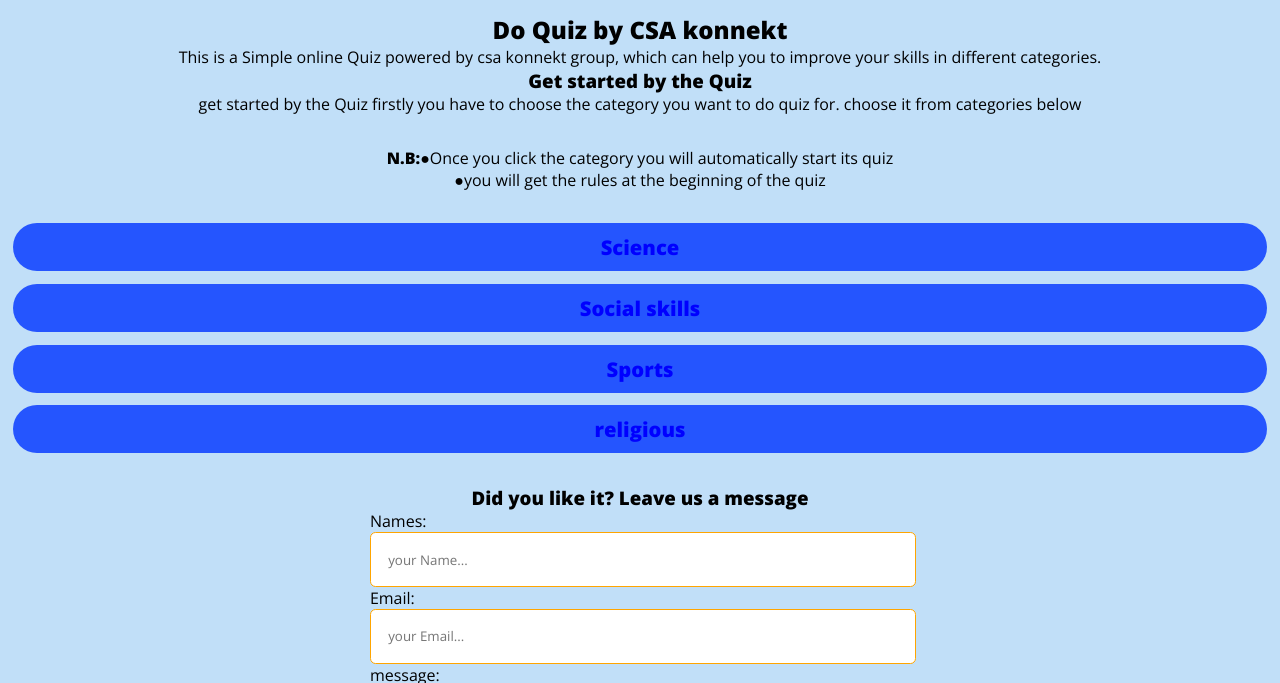
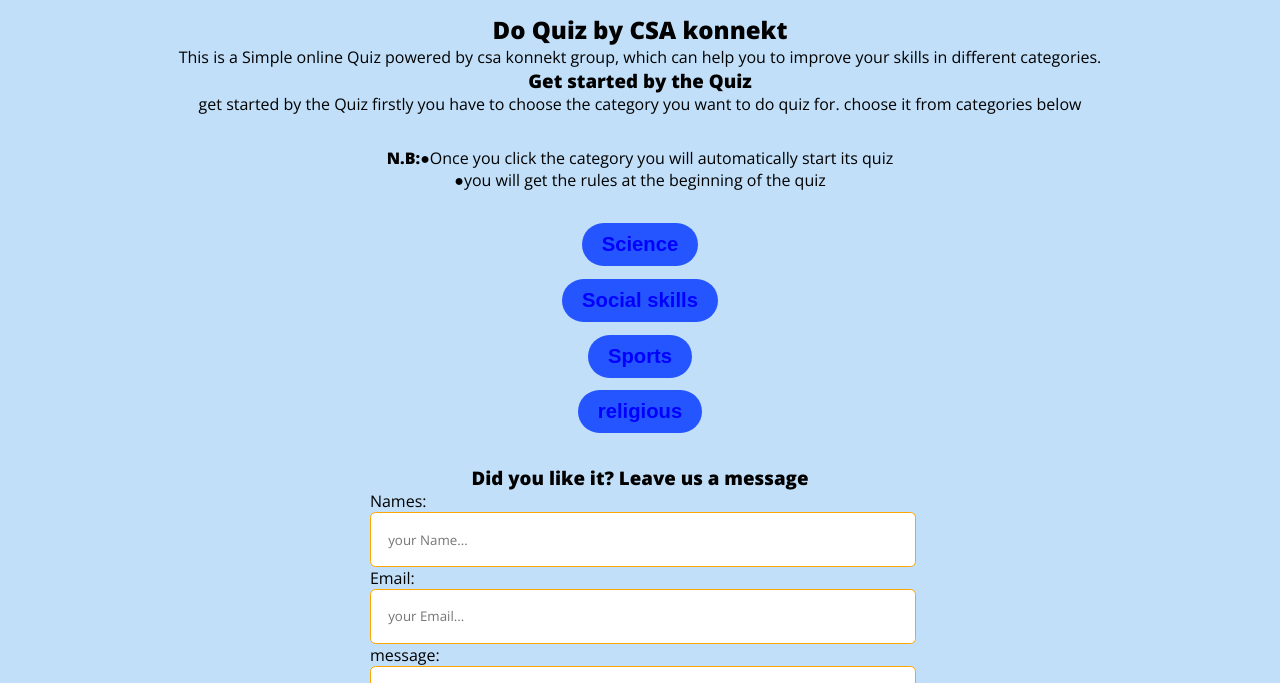
Before and after one commit to SHYAKA-Aime/My-RISE-project, a plain HTML site: page index1.html in a window 1280 px wide. Shown: the part 115-798 px from the top of the page. Drawn offline with nearby package versions, Linux system fonts and the light colour scheme.

Commit message:
Update index1.html

```diff
--- a/index1.html
+++ b/index1.html
@@ -33,10 +33,10 @@ start its quiz</p>
 </div>
 <div class="categories">
 <ul>
-<li><a href="index.html" >Science</a></li>
-<li><a href="socialq.html" >Social skills</a></li>
-<li><a href="sportsq.html" >Sports</a></li>
-<li><a href="#" >religious</a></li>
+<li><button><a href="index.html" >Science</a></button></li>
+<li><button><a href="socialq.html" >Social skills</a></button></li>
+<li><button><a href="sportsq.html" >Sports</a></button></li>
+<li><button><a href="#" >religious</a></button></li>
 </ul>
 </div>
 
@@ -199,11 +199,14 @@ margin-top:10%;
 	  }
 	.categories ul li{
 	list-style:none;
-	margin-top:3px;
+	}
+	.categories button{
 	background:rgba(20,70,255,0.9);
 	padding:10px 20px 10px 20px;
 	font-size:115%;
 	border-radius:25px;
+	outline:none;
+	border:none;
 }
 @media(min-width:730px){
 .head{
```
